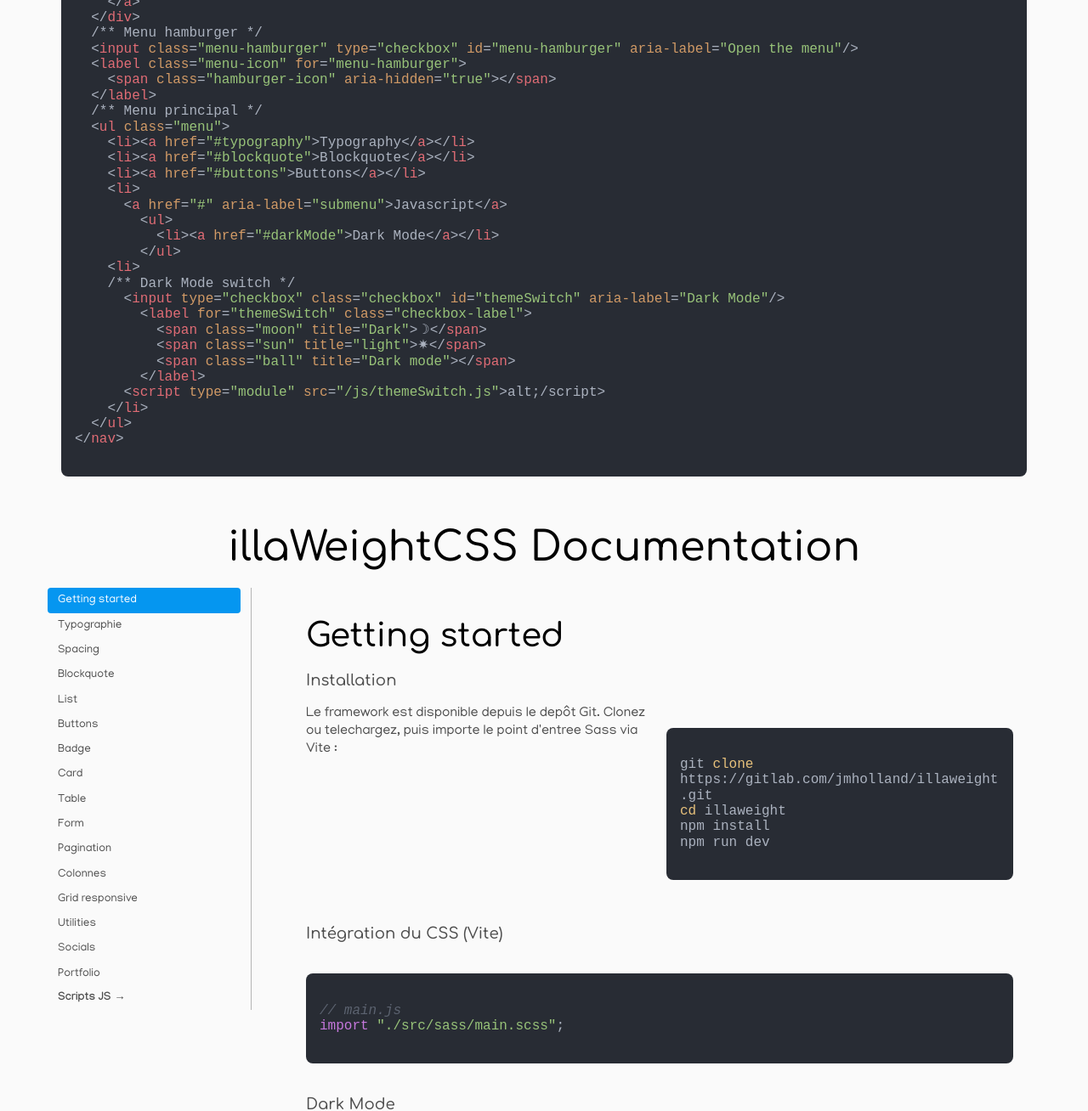
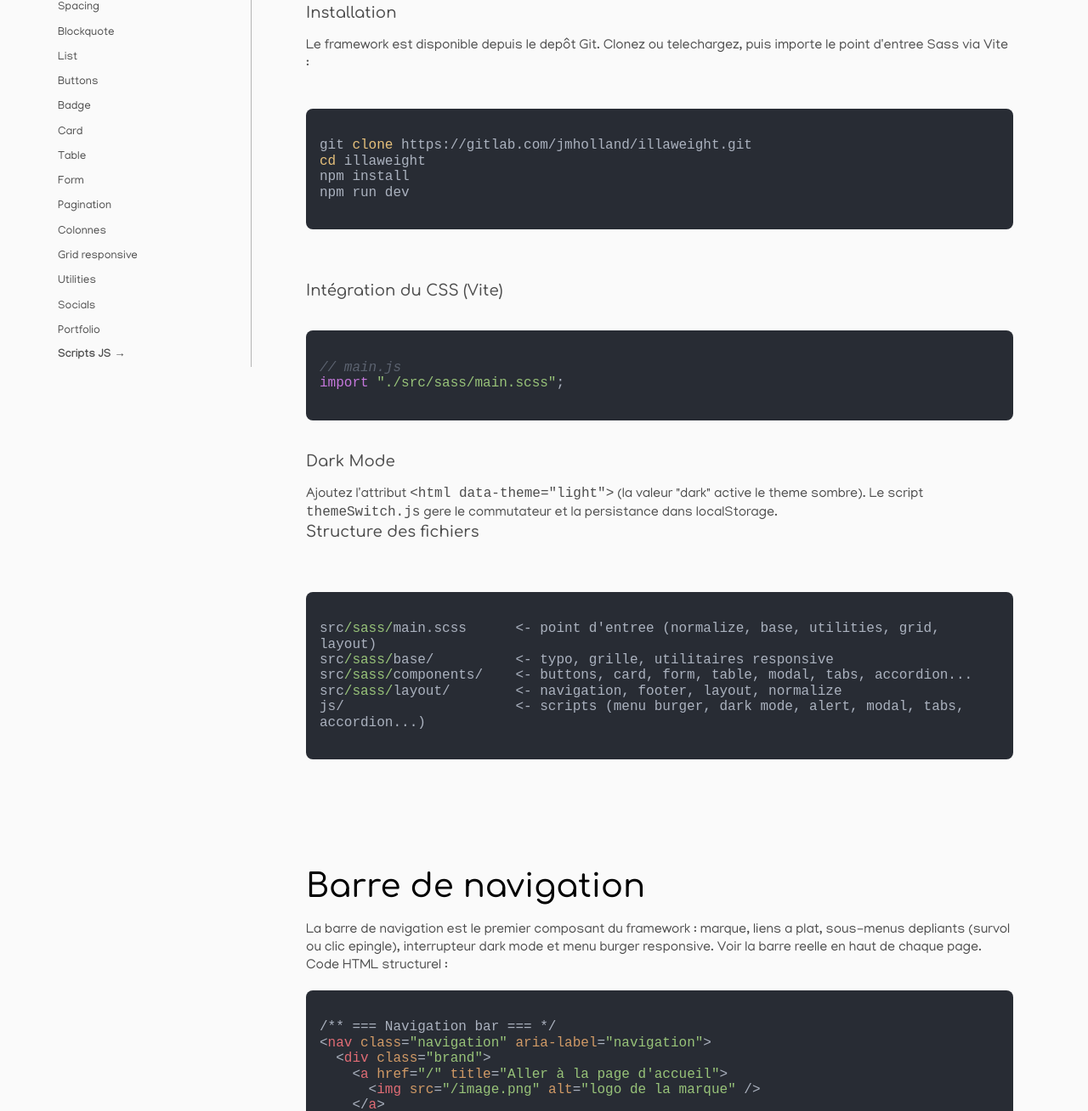
Before and after one commit to jm-holland/illaweight, a website built with Vite: page docs.html in a window 1280 px wide. Shown: the part 261-1569 px from the top of the page at 85% size. Built offline with nearby package versions, Linux system fonts and the light colour scheme.

Commit message:
docs : rubrique Navbar + demos systematiquement visuel au-dessus / code dessous
docs.html :
- le container 'Navbar code' flottant (entre wrapper et main) est
  supprime : il cassait la mise en page et sortait du flux documentaire
- le code navigation devient la rubrique <section id="navbar">
  'Barre de navigation' (2e rubrique de la sidebar, juste apres
  Getting started) avec une intro qui renvoie a la barre reelle
- entree sidebar 'Navbar' ajoutee

src/sass/layout/_docs.scss :
- .docs-demo ne passe plus par un grid 12 colonnes cote a cote :
  grid-template-columns minmax(0,1fr) et grid-column auto sur les deux
  colonnes -> le visuel occupewege toute la largeur et le code passe
  dessous TOUT LE TEMPS (portfolio, form, buttons, badge, table,
  pagination... ainsi que les rubriques pedestres)
- retrait de la regle .docs-demo--stacked (devenue la regle par defaut)

js/docs.js : bloc restackDemos retire (plus de bascule adaptative,
l'empilement est decide par le CSS uniquement)

Passage par la chaine genpages/assemble/fixers/divs/docslayout/navbar
avec equilibre div/pre verifie a chaque etape (0 orphelin, 0 non-ferme).

```diff
--- a/docs.html
+++ b/docs.html
@@ -139,10 +139,97 @@
 
 		<wrapper>
 
-			<div
-				class="container">
-				<!-- code html navigation -->
-				<p class="me-2">Navbar code
+
+<main id="main-content">
+				<h1 class="text-center">illaWeightCSS Documentation</h1>
+		<div class="docs-layout">
+			<aside class="docs-nav" aria-label="Sommaire de la documentation">
+					<ul>
+						<li><a href="#getting-started">Getting started</a></li>
+						<li><a href="#navbar">Navbar</a></li>
+						<li><a href="#typography">Typographie</a></li>
+						<li><a href="#margin">Spacing</a></li>
+						<li><a href="#blockquote">Blockquote</a></li>
+						<li><a href="#list">List</a></li>
+						<li><a href="#buttons">Buttons</a></li>
+						<li><a href="#badge">Badge</a></li>
+						<li><a href="#card">Card</a></li>
+						<li><a href="#table">Table</a></li>
+						<li><a href="#form">Form</a></li>
+						<li><a href="#pagination">Pagination</a></li>
+						<li><a href="#col">Colonnes</a></li>
+						<li><a href="#grid">Grid responsive</a></li>
+						<li><a href="#utilities">Utilities</a></li>
+						<li><a href="#social">Socials</a></li>
+						<li><a href="#portfolio">Portfolio</a></li>
+					</ul>
+					<a href="scripts.html"><strong>Scripts JS &rarr;</strong></a>
+				</aside>
+			<div class="docs-content">
+
+
+					<section id="getting-started" class="section">
+						<h2>Getting started</h2>
+						<h5>Installation</h5>
+<div class="docs-demo grid">
+    <div class="col-12 col-md-6">
+						<p>
+							Le framework est disponible depuis le depôt Git. Clonez ou telechargez, puis importe le point d'entree Sass via Vite :
+						</p>
+
+    </div>
+    <div class="col-12 col-md-6">
+
+<pre>
+            <code class="language-bash">
+git clone https://gitlab.com/jmholland/illaweight.git
+cd illaweight
+npm install
+npm run dev
+            </code>
+						</pre>
+    </div>
+</div>
+
+						<h5>Intégration du CSS (Vite)</h5>
+						<pre>
+            <code class="language-js">
+// main.js
+import "./src/sass/main.scss";
+            </code>
+						</pre>
+						<h5>Dark Mode</h5>
+<div class="docs-demo grid">
+    <div class="col-12 col-md-6">
+						<p>
+							Ajoutez l'attribut <code class="language-html">&lt;html data-theme="light"&gt;</code>
+							(la valeur "dark" active le theme sombre). Le script <code>themeSwitch.js</code> gere le commutateur et la persistance dans localStorage.
+						</p>
+						<h5>Structure des fichiers</h5>
+
+    </div>
+    <div class="col-12 col-md-6">
+
+<pre>
+            <code>
+src/sass/main.scss      &lt;- point d'entree (normalize, base, utilities, grid, layout)
+src/sass/base/          &lt;- typo, grille, utilitaires responsive
+src/sass/components/    &lt;- buttons, card, form, table, modal, tabs, accordion...
+src/sass/layout/        &lt;- navigation, footer, layout, normalize
+js/                     &lt;- scripts (menu burger, dark mode, alert, modal, tabs, accordion...)
+            </code>
+						</pre>
+    </div>
+</div>
+
+					</section>
+			<section id="navbar" class="section">
+				<h2>Barre de navigation</h2>
+				<p>
+					La barre de navigation est le premier composant du framework :
+					marque, liens a plat, sous-menus depliants (survol ou clic epingle),
+					interrupteur dark mode et menu burger responsive. Voir la barre reelle
+					en haut de chaque page. Code HTML structurel :
 				</p>
 				<pre>
         <code class="language-html">
@@ -182,89 +269,8 @@
 &lt;/nav&gt;
       </code>
     </pre>
-			</div>
-<main id="main-content">
-				<h1 class="text-center">illaWeightCSS Documentation</h1>
-		<div class="docs-layout">
-			<aside class="docs-nav" aria-label="Sommaire de la documentation">
-					<ul>
-						<li><a href="#getting-started">Getting started</a></li>
-						<li><a href="#typography">Typographie</a></li>
-						<li><a href="#margin">Spacing</a></li>
-						<li><a href="#blockquote">Blockquote</a></li>
-						<li><a href="#list">List</a></li>
-						<li><a href="#buttons">Buttons</a></li>
-						<li><a href="#badge">Badge</a></li>
-						<li><a href="#card">Card</a></li>
-						<li><a href="#table">Table</a></li>
-						<li><a href="#form">Form</a></li>
-						<li><a href="#pagination">Pagination</a></li>
-						<li><a href="#col">Colonnes</a></li>
-						<li><a href="#grid">Grid responsive</a></li>
-						<li><a href="#utilities">Utilities</a></li>
-						<li><a href="#social">Socials</a></li>
-						<li><a href="#portfolio">Portfolio</a></li>
-					</ul>
-					<a href="scripts.html"><strong>Scripts JS &rarr;</strong></a>
-				</aside>
-			<div class="docs-content">
-
-
-					<section id="getting-started" class="section">
-						<h2>Getting started</h2>
-						<h5>Installation</h5>
-<div class="docs-demo grid">
-    <div class="col-12 col-md-6">
-						<p>
-							Le framework est disponible depuis le depôt Git. Clonez ou telechargez, puis importe le point d'entree Sass via Vite :
-						</p>
-
-    </div>
-    <div class="col-12 col-md-6">
-
-<pre>
-            <code class="language-bash">
-git clone https://gitlab.com/jmholland/illaweight.git
-cd illaweight
-npm install
-npm run dev
-            </code>
-						</pre>
-    </div>
-</div>
-
-						<h5>Intégration du CSS (Vite)</h5>
-						<pre>
-            <code class="language-js">
-// main.js
-import "./src/sass/main.scss";
-            </code>
-						</pre>
-						<h5>Dark Mode</h5>
-<div class="docs-demo grid">
-    <div class="col-12 col-md-6">
-						<p>
-							Ajoutez l'attribut <code class="language-html">&lt;html data-theme="light"&gt;</code>
-							(la valeur "dark" active le theme sombre). Le script <code>themeSwitch.js</code> gere le commutateur et la persistance dans localStorage.
-						</p>
-						<h5>Structure des fichiers</h5>
-
-    </div>
-    <div class="col-12 col-md-6">
-
-<pre>
-            <code>
-src/sass/main.scss      &lt;- point d'entree (normalize, base, utilities, grid, layout)
-src/sass/base/          &lt;- typo, grille, utilitaires responsive
-src/sass/components/    &lt;- buttons, card, form, table, modal, tabs, accordion...
-src/sass/layout/        &lt;- navigation, footer, layout, normalize
-js/                     &lt;- scripts (menu burger, dark mode, alert, modal, tabs, accordion...)
-            </code>
-						</pre>
-    </div>
-</div>
-
-					</section>
+			</section>
+
 
 							<!-- Typography -->
 				<section id="typography" class="section">
--- a/js/docs.js
+++ b/js/docs.js
@@ -49,34 +49,3 @@ if (byId.size) {
     const current = window.location.hash.slice(1);
     setActive(byId.has(current) ? current : links[0].getAttribute("href").slice(1));
 }
-
-/** === Demos adaptatives : grand visuel => pleine largeur, code dessous === */
-
-const STACK_THRESHOLD = 340; // px : au-dessus, le visuel prend toute la colonne
-const MD_PX = 1024; // breakpoint md (64rem)
-
-function restackDemos() {
-    document.querySelectorAll(".docs-demo").forEach((pair) => {
-        const preview = pair.children[0];
-        const code = pair.children[1];
-        if (!preview || !code) return;
-
-        /* mesure en mode cote a cote pour comparer les hauteurs naturelles */
-        pair.classList.remove("docs-demo--stacked");
-        if (window.innerWidth < MD_PX) return;
-
-        if (
-            preview.offsetHeight > Math.max(STACK_THRESHOLD, code.offsetHeight)
-        ) {
-            pair.classList.add("docs-demo--stacked");
-        }
-    });
-}
-
-let restackTimer = 0;
-window.addEventListener("resize", () => {
-    clearTimeout(restackTimer);
-    restackTimer = setTimeout(restackDemos, 120);
-});
-window.addEventListener("load", restackDemos);
-restackDemos();
--- a/src/sass/layout/_docs.scss
+++ b/src/sass/layout/_docs.scss
@@ -55,13 +55,14 @@ section {
     }
 }
 
-/** demo face a son code */
+/** demo : visuel au-dessus, code en dessous, pleine largeur */
 .docs-demo {
-    align-items: start;
-    margin-bottom: 1rem;
+    margin-bottom: 1.5rem;
+    grid-template-columns: minmax(0, 1fr);
 
     > div {
         min-width: 0; /* evite le debordement a l'interieur d'une grille */
+        grid-column: auto;
     }
 
     > div:last-child {
@@ -76,12 +77,3 @@ section {
         }
     }
 }
-
-/** grande demo (visuel plus haut que le code) : pleine largeur, code dessous */
-.docs-demo--stacked {
-    grid-template-columns: minmax(0, 1fr);
-
-    > div {
-        grid-column: auto;
-    }
-}
```
